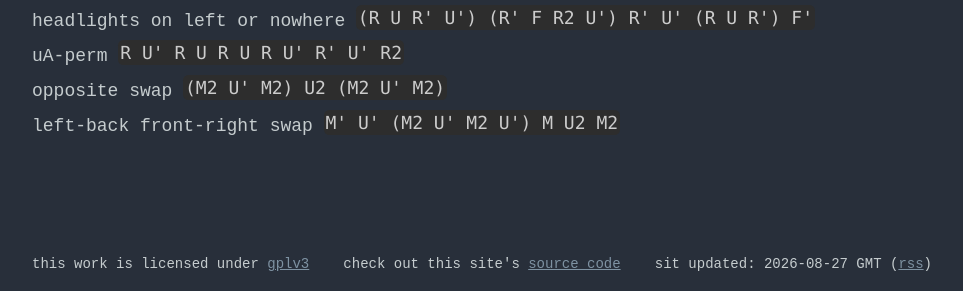
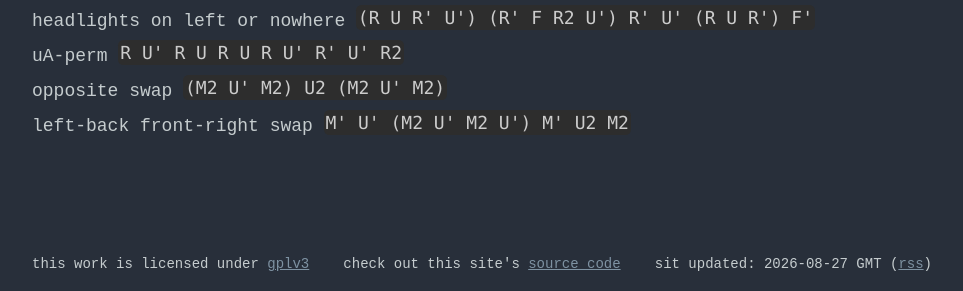
Before and after one commit to 7lauraa/7lauraa.github.io, a Jekyll site: the page built from _posts/2026-08-27-cubingnotes.md, in a window 1280 px wide. Shown: the part 606-897 px from the top of the page, without its empty margins (158-1121 px from the left). Built offline with Jekyll 4.4.1, drawn with Linux system fonts in a browser that asks for light colours.

```diff
--- a/_posts/2026-08-27-cubingnotes.md
+++ b/_posts/2026-08-27-cubingnotes.md
@@ -25,4 +25,4 @@ opposite swap
 `(M2 U' M2) U2 (M2 U' M2)`
 
 left-back front-right swap
-`M' U' (M2 U' M2 U') M U2 M2`
+`M' U' (M2 U' M2 U') M' U2 M2`
```
